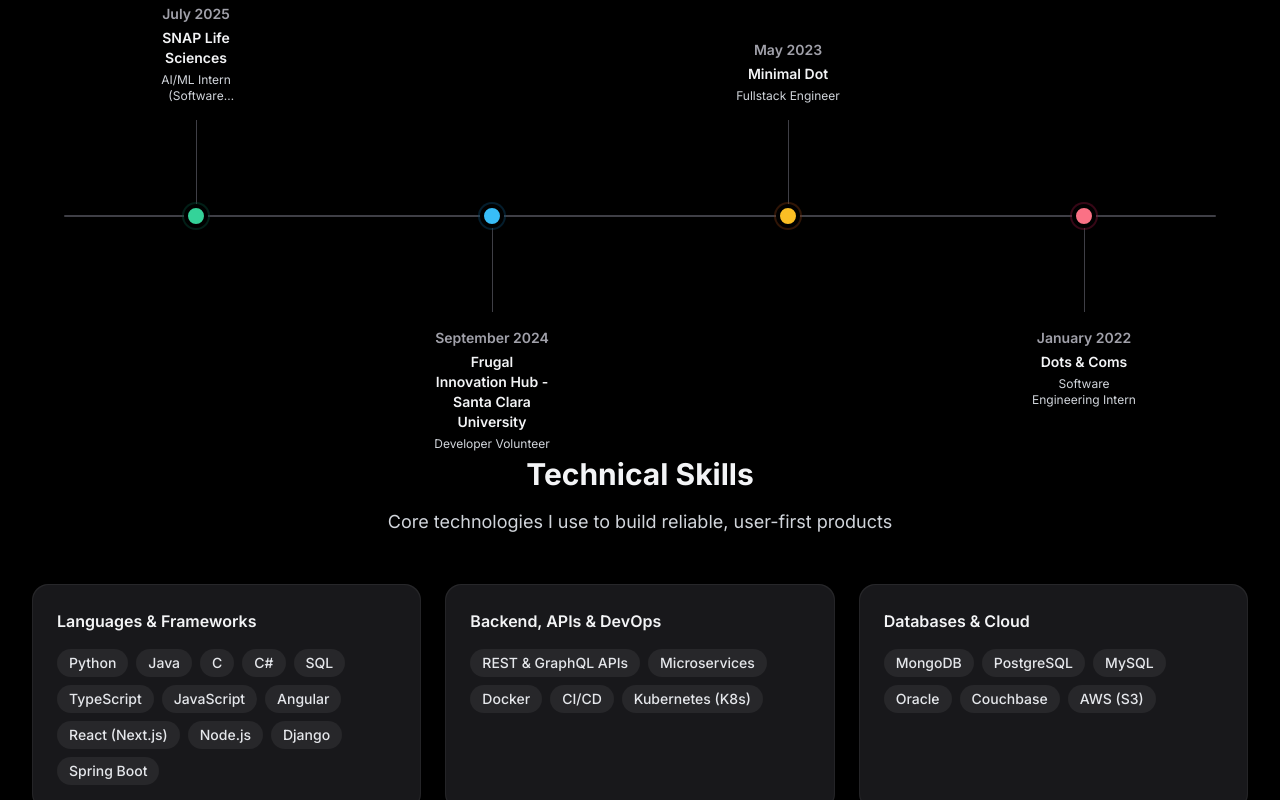
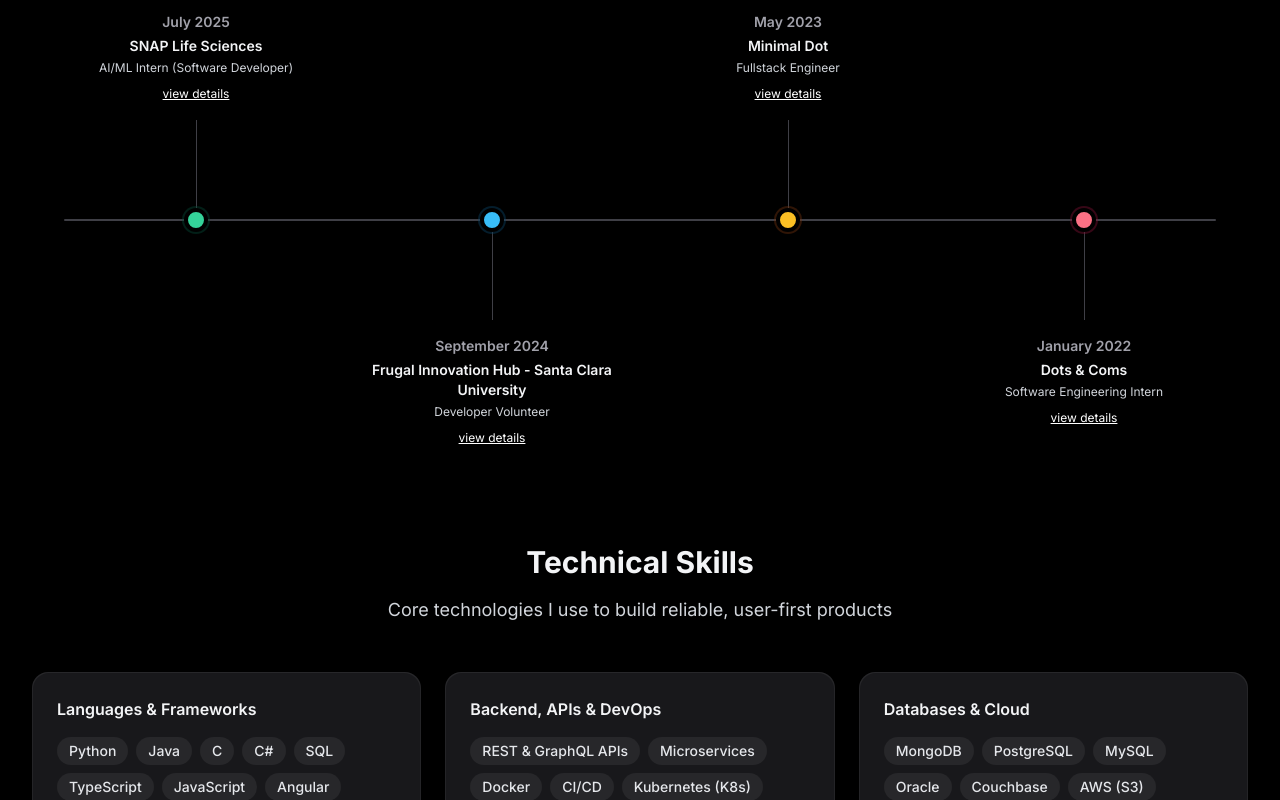
Before and after one commit to bhattrishita/portfolio, a Next.js app: page / in a window 1280 px wide. Shown: the part 980-1780 px from the top of the page. Built offline with nearby package versions, Linux system fonts and the light colour scheme.

Commit message:
Improve experience section UX: add hover effects, view details button, and mobile optimizations

```diff
--- a/src/components/Experience.tsx
+++ b/src/components/Experience.tsx
@@ -80,7 +80,7 @@
     }
   }
 
-  const [hoveredIndex, setHoveredIndex] = useState<number | null>(null)
+  const [selectedIndex, setSelectedIndex] = useState<number | null>(null)
 
   // Sort experiences by year (most recent first)
   const sortedExperiences = useMemo(() => {
@@ -140,18 +140,21 @@
                   return (
                     <div key={index} className="relative pl-12">
                       {/* Timeline dot */}
-                      <div
-                        onClick={() => setHoveredIndex(index === hoveredIndex ? null : index)}
-                        className="absolute left-0 top-2 cursor-pointer touch-manipulation"
-                      >
-                        <div className={`w-8 h-8 rounded-full border-4 border-black ${accents.dot} shadow-lg ring-2 ${accents.ring} transition-transform duration-200 active:scale-110`} />
+                      <div className="absolute left-0 top-2">
+                        <div className={`w-8 h-8 rounded-full border-4 border-black ${accents.dot} shadow-lg ring-2 ${accents.ring}`} />
                       </div>
 
                       {/* Content */}
-                      <div>
+                      <div className="hover:opacity-80 transition-opacity duration-200 text-left">
                         <div className="text-xs font-semibold text-zinc-400 mb-1">{monthYear}</div>
                         <div className="text-base font-bold text-gray-100 mb-1">{exp.company}</div>
-                        <div className="text-sm text-gray-300">{exp.title}</div>
+                        <div className="text-sm text-gray-300 mb-1">{exp.title}</div>
+                        <button
+                          onClick={() => setSelectedIndex(index)}
+                          className="text-xs text-white hover:text-gray-300 underline transition-colors duration-200"
+                        >
+                          view details
+                        </button>
                       </div>
                     </div>
                   )
@@ -172,25 +175,36 @@
                 const accents = accentColors[index % accentColors.length]
 
                 return (
-                  <div key={index} className="relative h-48">
+                  <div
+                    key={index}
+                    className="relative h-auto min-h-[200px]"
+                  >
                     {/* Connector line from rail to label */}
-                    <div className={`absolute left-1/2 w-px bg-zinc-700 ${isTop ? 'top-0 bottom-1/2' : 'top-1/2 bottom-0'}`} />
+                    <div className={`absolute left-1/2 w-px bg-zinc-700 ${isTop ? 'top-0 bottom-1/2' : 'top-1/2 bottom-0'} transition-colors duration-200`} />
 
                     {/* Timeline dot */}
                     <div
-                      onMouseEnter={() => setHoveredIndex(index)}
-                      onMouseLeave={() => setHoveredIndex(null)}
-                      onClick={() => setHoveredIndex(index === hoveredIndex ? null : index)}
-                      className="absolute left-1/2 top-1/2 -translate-x-1/2 -translate-y-1/2 z-10 cursor-pointer touch-manipulation"
+                      className="absolute left-1/2 top-1/2 -translate-x-1/2 -translate-y-1/2 z-10 cursor-pointer"
+                      onMouseEnter={() => setSelectedIndex(index)}
                     >
                       <div className={`w-6 h-6 rounded-full border-4 border-black ${accents.dot} shadow-lg ring-2 ${accents.ring} transition-transform duration-200 hover:scale-125`} />
                     </div>
 
-                    {/* Label above/below */}
-                    <div className={`absolute left-1/2 -translate-x-1/2 ${isTop ? 'top-0 -translate-y-full pb-4' : 'bottom-0 translate-y-full pt-4'} text-center max-w-[220px] px-2`}>
-                      <div className="text-sm font-semibold text-zinc-400 mb-1">{monthYear}</div>
-                      <div className="text-sm font-semibold text-gray-100 mb-1 break-words">{exp.company}</div>
-                      <div className="text-xs text-gray-300 break-words line-clamp-2">{exp.title}</div>
+                    {/* Label above/below - now with full content */}
+                    <div
+                      className={`absolute left-1/2 -translate-x-1/2 ${isTop ? 'top-0 -translate-y-full pb-4' : 'bottom-0 translate-y-full pt-4'} w-full max-w-[280px] px-2`}
+                    >
+                      <div className="text-center">
+                        <div className="text-sm font-semibold text-zinc-400 mb-1">{monthYear}</div>
+                        <div className="text-sm font-semibold text-gray-100 mb-1 break-words">{exp.company}</div>
+                        <div className="text-xs text-gray-300 mb-1 break-words">{exp.title}</div>
+                        <button
+                          onClick={() => setSelectedIndex(index)}
+                          className="text-xs text-white hover:text-gray-300 underline transition-colors duration-200"
+                        >
+                          view details
+                        </button>
+                      </div>
                     </div>
                   </div>
                 )
@@ -199,15 +213,13 @@
           </div>
 
           {/* Popup Modal */}
-          {hoveredIndex !== null && (
+          {selectedIndex !== null && (
         <motion.div
               initial={{ opacity: 0 }}
               animate={{ opacity: 1 }}
               exit={{ opacity: 0 }}
               className="fixed inset-0 z-50 flex items-center justify-center bg-black/70 backdrop-blur-sm p-4"
-              onMouseEnter={() => setHoveredIndex(hoveredIndex)}
-              onMouseLeave={() => setHoveredIndex(null)}
-              onClick={() => setHoveredIndex(null)}
+              onClick={() => setSelectedIndex(null)}
             >
               <motion.div
                 initial={{ opacity: 0, y: 20 }}
@@ -218,7 +230,7 @@
                 onClick={(e) => e.stopPropagation()}
               >
                 <button
-                  onClick={() => setHoveredIndex(null)}
+                  onClick={() => setSelectedIndex(null)}
                   className="absolute top-4 right-4 w-10 h-10 rounded-full bg-zinc-900 flex items-center justify-center shadow-lg hover:bg-zinc-800 transition-colors duration-200 z-10"
                   aria-label="Close"
                 >
@@ -226,30 +238,30 @@
                 </button>
                 <div className="p-4 sm:p-8">
                   <div className="flex flex-col sm:flex-row items-start justify-between mb-4 pr-8 gap-2">
-                    <h3 className="text-xl sm:text-2xl font-bold text-gray-100">{sortedExperiences[hoveredIndex].title}</h3>
-                    <span className={`px-3 py-1 rounded-full text-sm font-medium border ${getTypeColor(sortedExperiences[hoveredIndex].type)} whitespace-nowrap`}>
-                      {sortedExperiences[hoveredIndex].type.charAt(0).toUpperCase() + sortedExperiences[hoveredIndex].type.slice(1)}
+                    <h3 className="text-xl sm:text-2xl font-bold text-gray-100">{sortedExperiences[selectedIndex].title}</h3>
+                    <span className={`px-3 py-1 rounded-full text-sm font-medium border ${getTypeColor(sortedExperiences[selectedIndex].type)} whitespace-nowrap`}>
+                      {sortedExperiences[selectedIndex].type.charAt(0).toUpperCase() + sortedExperiences[selectedIndex].type.slice(1)}
                       </span>
                     </div>
                   <div className="flex items-center text-gray-300 mb-3">
                     <Building2 size={18} className="mr-2 text-primary-600 flex-shrink-0" />
-                    <span className="font-semibold break-words">{sortedExperiences[hoveredIndex].company}</span>
+                    <span className="font-semibold break-words">{sortedExperiences[selectedIndex].company}</span>
                   </div>
                   <div className="flex flex-col sm:flex-row sm:items-center text-gray-400 mb-6 gap-2">
                     <div className="flex items-center">
                       <MapPin size={16} className="mr-2 text-primary-500 flex-shrink-0" />
-                      <span className="mr-6">{sortedExperiences[hoveredIndex].location}</span>
+                      <span className="mr-6">{sortedExperiences[selectedIndex].location}</span>
                     </div>
                     <div className="flex items-center">
                       <Calendar size={16} className="mr-2 text-primary-500 flex-shrink-0" />
-                      <span>{sortedExperiences[hoveredIndex].period}</span>
+                      <span>{sortedExperiences[selectedIndex].period}</span>
                     </div>
                   </div>
-                  <p className="text-gray-300 mb-6 leading-relaxed">{sortedExperiences[hoveredIndex].description}</p>
+                  <p className="text-gray-300 mb-6 leading-relaxed">{sortedExperiences[selectedIndex].description}</p>
                   <div>
                     <h4 className="text-sm font-semibold text-gray-200 mb-3">Technologies:</h4>
                     <div className="flex flex-wrap gap-2">
-                      {sortedExperiences[hoveredIndex].technologies.map((tech, techIndex) => (
+                      {sortedExperiences[selectedIndex].technologies.map((tech, techIndex) => (
                         <span key={techIndex} className="px-3 py-1 bg-zinc-800 text-gray-200 rounded-full text-sm font-medium hover:bg-primary-900/40 hover:text-primary-300 transition-colors duration-200">
                           {tech}
                         </span>
@@ -268,7 +280,7 @@
           whileInView={{ opacity: 1, y: 0 }}
           transition={{ duration: 0.6, delay: 0.3 }}
           viewport={{ once: true }}
-          className="mt-20"
+          className="mt-32 sm:mt-40"
         >
           <div className="text-center mb-12">
             <h3 className="text-2xl sm:text-3xl font-bold text-gray-100 mb-4">Technical Skills</h3>
--- a/src/components/Hero.tsx
+++ b/src/components/Hero.tsx
@@ -137,12 +137,12 @@
         </div>
       </div>
 
-      {/* Scroll indicator */}
+      {/* Scroll indicator - hidden on mobile */}
       <motion.div
         initial={{ opacity: 0 }}
         animate={{ opacity: 1 }}
         transition={{ duration: 1, delay: 1.5 }}
-        className="absolute bottom-6 sm:bottom-8 left-1/2 transform -translate-x-1/2"
+        className="hidden sm:block absolute bottom-6 sm:bottom-8 left-1/2 transform -translate-x-1/2"
       >
         <button
           onClick={() => scrollToSection('experience')}
```
Also changed, not shown: 1 other file (tests, documents, lock files or other folders).
